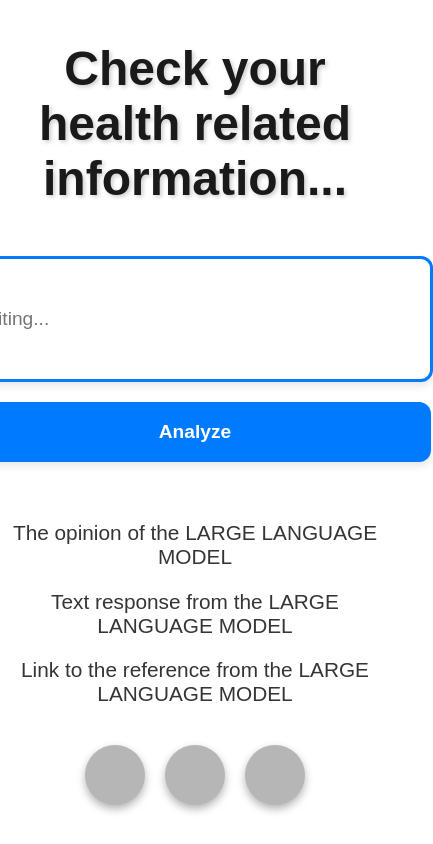
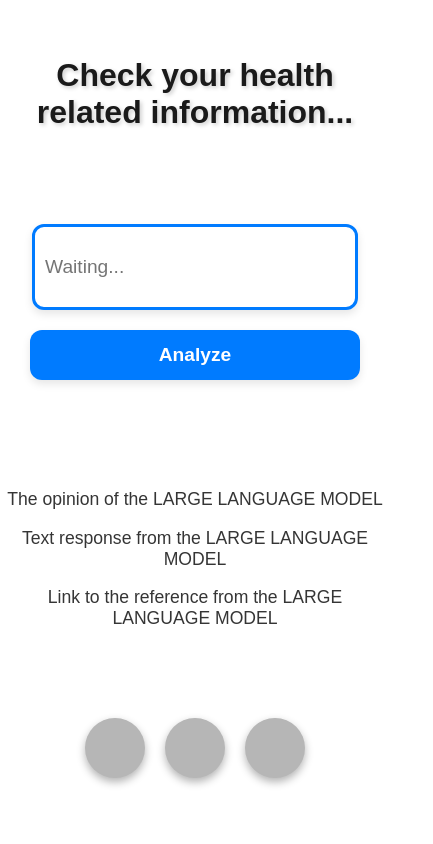
Before and after one commit to abdelaliichou/Ai-text-validator, a React (Create React App) app: page / in a window 390 px wide. Shown: the whole page, 433 px wide, since content can reach past the window. Built offline with nearby package versions, Linux system fonts and the light colour scheme.

Commit message:
responsive added

```diff
--- a/src/App.css
+++ b/src/App.css
@@ -100,3 +100,93 @@
 .test {
   background-color: #b6b6b6;
 }
+
+@media (max-width: 500px) {
+  .page-heading {
+    font-size: 2rem;
+    font-weight: bold;
+    text-align: center;
+    color: #1a1a1a;
+    text-shadow: 2px 2px 4px rgba(0, 0, 0, 0.2);
+  }
+
+  .response-text {
+    font-size: 1.1rem;
+    font-weight: normal;
+    text-align: center;
+    color: #353535;
+  }
+
+  .text-input {
+    padding: 10px;
+    width: 350px;
+    height: 80px;
+    border-radius: 12px;
+    font-weight: 500;
+    color: #363636;
+    font-size: 1.2rem;
+    box-shadow: 0 4px 8px rgba(0, 0, 0, 0.1);
+    border: 3px solid #007bff;
+  }
+
+  .analyze-button {
+    padding: 10px;
+    background-color: #007bff;
+    color: white;
+    border: none;
+    border-radius: 12px;
+    width: 380px;
+    height: 50px;
+    cursor: pointer;
+    font-size: 1.2rem;
+    font-weight: bold;
+    text-decoration: none;
+    margin-top: 20px;
+    box-shadow: 0 4px 8px rgba(0, 0, 0, 0.1);
+  }
+}
+
+@media (max-width: 400px) {
+  .page-heading {
+    font-size: 2rem;
+    font-weight: bold;
+    text-align: center;
+    color: #1a1a1a;
+    text-shadow: 2px 2px 4px rgba(0, 0, 0, 0.2);
+  }
+
+  .response-text {
+    font-size: 1.1rem;
+    font-weight: normal;
+    text-align: center;
+    color: #353535;
+  }
+
+  .text-input {
+    padding: 10px;
+    width: 300px;
+    height: 60px;
+    border-radius: 12px;
+    font-weight: 500;
+    color: #363636;
+    font-size: 1.2rem;
+    box-shadow: 0 4px 8px rgba(0, 0, 0, 0.1);
+    border: 3px solid #007bff;
+  }
+
+  .analyze-button {
+    padding: 10px;
+    background-color: #007bff;
+    color: white;
+    border: none;
+    border-radius: 12px;
+    width: 330px;
+    height: 50px;
+    cursor: pointer;
+    font-size: 1.2rem;
+    font-weight: bold;
+    text-decoration: none;
+    margin-top: 20px;
+    box-shadow: 0 4px 8px rgba(0, 0, 0, 0.1);
+  }
+}
```
